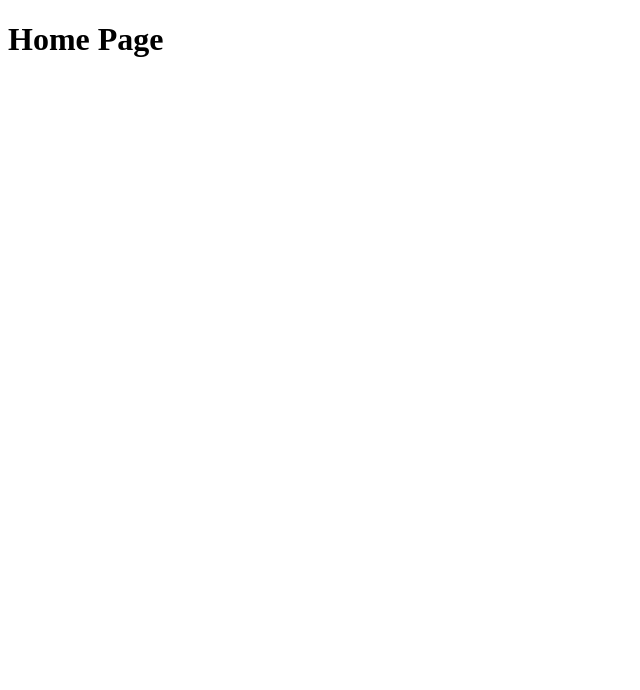
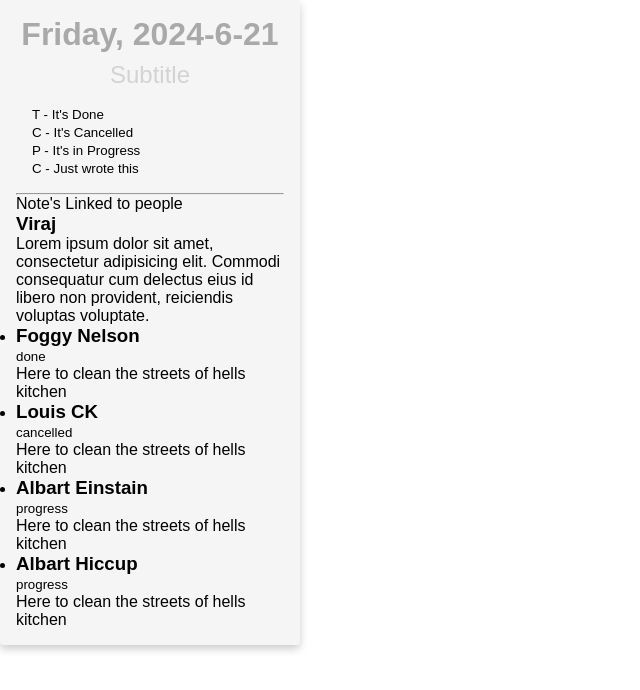
Before and after one commit to Jahirul-Islam-Jantu/thinking-in-react, a React (Vite) app in the folder vite-project/: page / in a window 1280 px wide. Shown: the top 690 px of the page, without its empty margins (0-640 px from the left). Built offline with nearby package versions, Linux system fonts and the light colour scheme.

Commit message:
dynamic todo

```diff
--- a/vite-project/src/App.jsx
+++ b/vite-project/src/App.jsx
@@ -1,5 +1,6 @@
 import React from 'react';
 import ToDoApp from "./pages/ToDoApp.jsx";
+import "./assets/css/style.css"
 
 const App = () => {
     return (
--- /dev/null
+++ b/vite-project/src/assets/css/style.css
@@ -0,0 +1,35 @@
+*{
+    margin: 0;
+    padding: 0;
+    box-sizing: border-box;
+}
+
+body{
+    font-family: Arial, Helvetica, sans-serif;
+}
+.box-card{
+    width: 300px;
+    padding: 1rem;
+    background-color: whitesmoke;
+    border-radius: 0.25rem;
+    box-shadow: 0px 4px 8px 0px rgba(0,0,0,0.2);
+}
+.title{
+    font-size: 2rem;
+    color: darkgray;
+    text-align: center;
+}
+.sub-title{
+    font-size: 1.5rem;
+    font-weight: 500;
+    text-align: center;
+    color: lightgray;
+    margin-top: 0.5rem;
+}
+.tag-ul{
+    padding: 1rem
+
+}
+.tag-ul li{
+    list-style-type:none
+}
--- a/vite-project/src/pages/ToDoApp.jsx
+++ b/vite-project/src/pages/ToDoApp.jsx
@@ -1,7 +1,10 @@
 import React from 'react';
+
+
 const tasks = {
     id: "unique-id-001",
     subtitle: "Subtitle",
+    createdAt: '2024-06-21T06:27:15.501Z',
     tags: [
         {
             id: "unique-id-001",
@@ -35,7 +38,7 @@ const tasks = {
 
 
     }],
-    tasks: [
+    taskName: [
         {
             id: "task-id-001",
             title:"Foggy Nelson",
@@ -64,15 +67,47 @@ const tasks = {
 
 }
 
+function getDay(dateStr){
+    const date = new Date(dateStr).getDay();
+    const days = [
+        "Sunday", "Monday", "Tuesday", "Wednesday", "Thursday", "Friday", "Saturday"
+    ]
+    return days[date];
+}
 
 
 
+function formatDate(dateStr){
+    const date = new Date(dateStr)
+    return `${date.getFullYear()}-${date.getMonth() + 1}-${date.getDate()}`
+}
+
+const TagListItem = ({tag})=> {
+    return <li key={tag.id}><small>{tag.icon} - {tag.text}</small></li>
+}
+const CommentListItem = ({comment})=> {
+    return <div key={comment.id}><h3>{comment.user.name} </h3> <p>{comment.text}</p></div>
+}
+const TaskListItem = ({task})=> {
+    return <li key={task.id}><h3>{task.title}</h3> <p><small>{task.status}</small></p> <p>{task.text}</p></li>
+}
 
 const ToDoApp = () => {
     return (
-        <div>
-            <h1>Home Page</h1>
-            <p></p>
+        <div className="box-card">
+            <h1 className="title">{getDay(tasks.createdAt)}, {formatDate(tasks.createdAt)}</h1>
+            <h3 className="sub-title">{tasks.subtitle}</h3>
+            <ul className="tag-ul">
+                {tasks.tags.map((tag) => <TagListItem key={tag.id} tag={tag}/>)}
+            </ul>
+            <hr/>
+            <p>Note's Linked to people</p>
+            <div>
+                {tasks.comments.map((comment) => <CommentListItem key={comment.id} comment={comment}/>)}
+            </div>
+            <ul>
+                {tasks.taskName.map((task)=> <TaskListItem key={task.id} task={task}/>)}
+            </ul>
         </div>
     );
 };
```
